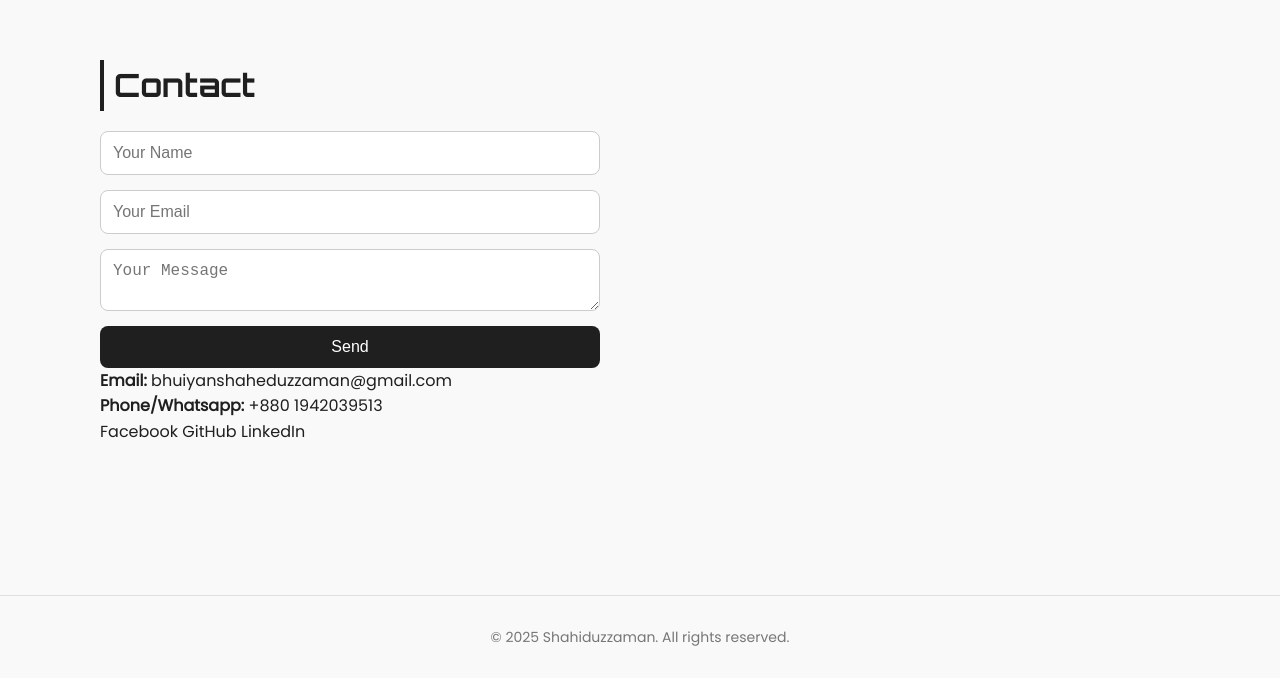
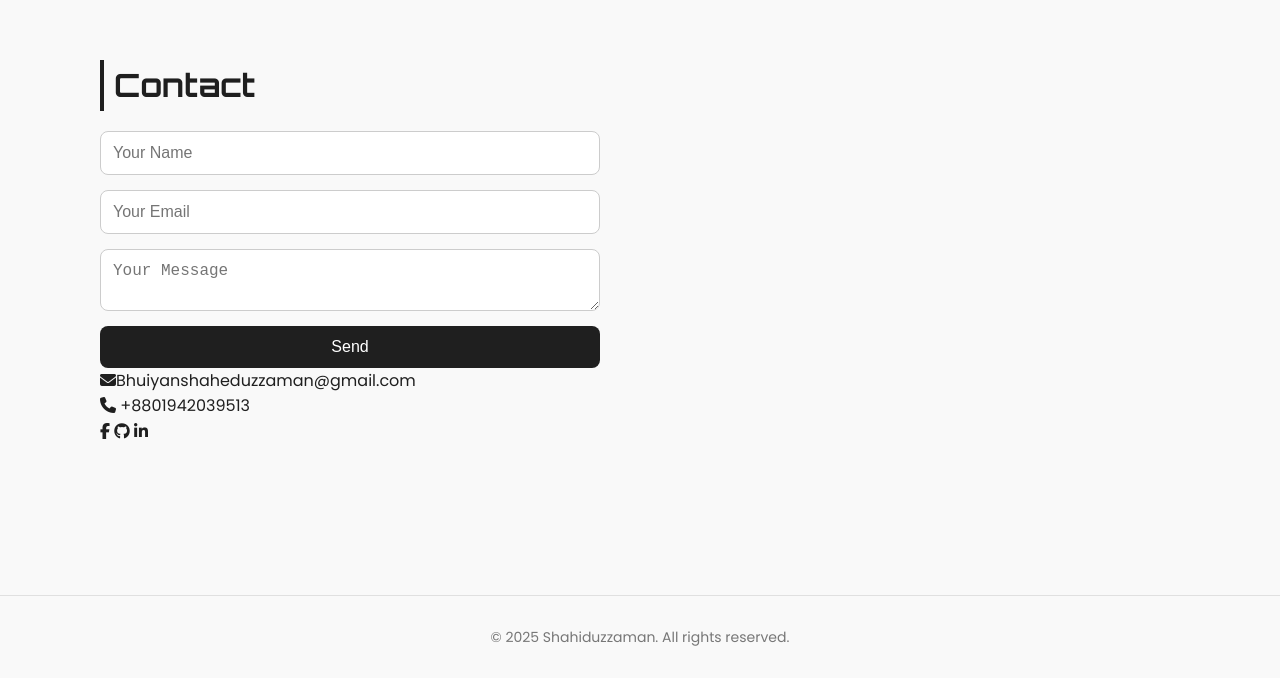
Before and after one commit to shahedzaman612/portfolio, a plain HTML site: page index.html in a window 1280 px wide. Shown: the part 2386-3064 px from the top of the page. Drawn offline with Linux system fonts and the light colour scheme.

Commit message:
icon added

```diff
--- a/index.html
+++ b/index.html
@@ -8,6 +8,10 @@
     <link
       href="https://fonts.googleapis.com/css2?family=Orbitron:wght@400;700&family=Poppins&display=swap"
       rel="stylesheet"
+    />
+    <link
+      rel="stylesheet"
+      href="https://cdnjs.cloudflare.com/ajax/libs/font-awesome/6.5.0/css/all.min.css"
     />
   </head>
   <body>
@@ -157,26 +161,18 @@
       </form>
 
       <div class="contact-info">
-        <p>
-          <strong>Email:</strong>
-          <a href="bhuiyanshaheduzzaman@gmail.com"
-            >bhuiyanshaheduzzaman@gmail.com</a
-          >
-        </p>
-        <p>
-          <strong>Phone/Whatsapp:</strong>
-          <a href="tel:+8801234567890">+880 1942039513</a>
-        </p>
+        <p><i class="fas fa-envelope"></i>Bhuiyanshaheduzzaman@gmail.com</p>
+        <p><i class="fas fa-phone"></i> +8801942039513</p>
         <div class="social-links">
           <a href="https://www.facebook.com/shahed.zaman.182" target="_blank"
-            >Facebook</a
-          >
-          <a href="https://github.com/shahedzaman612" target="_blank">GitHub</a>
-          <a
-            href="linkedin.com/in/md-shahiduzzaman-bhuiyan-42b43a367"
-            target="_blank"
-            >LinkedIn</a
-          >
+            ><i class="fab fa-facebook-f"></i
+          ></a>
+          <a href="https://github.com/shahedzaman612" target="_blank"
+            ><i class="fab fa-github"></i
+          ></a>
+          <a href="https://www.linkedin.com/in/" target="_blank"
+            ><i class="fab fa-linkedin-in"></i
+          ></a>
         </div>
       </div>
     </section>
```
